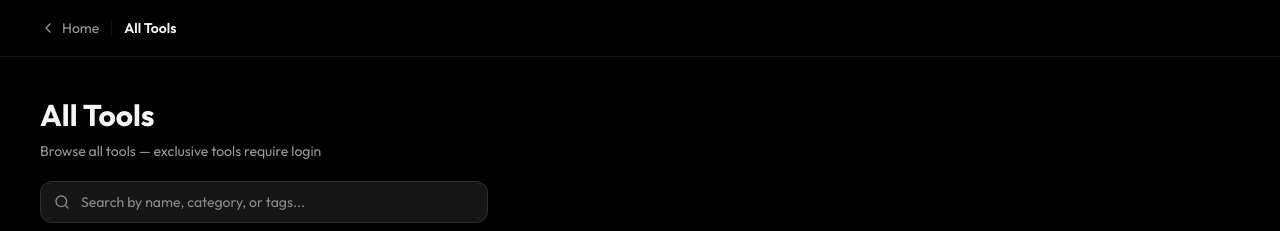
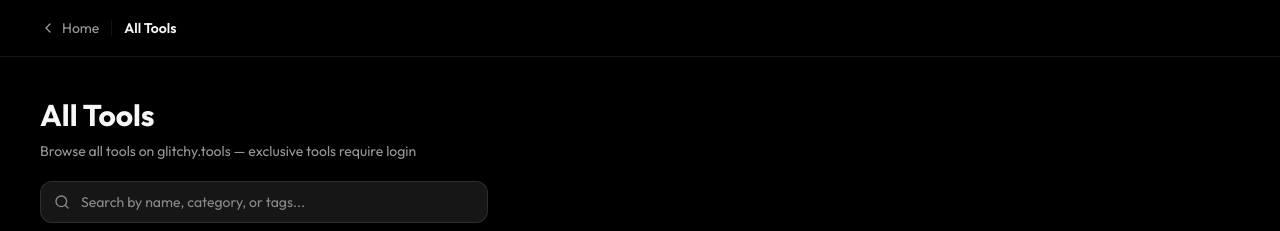
Before and after one commit to glitchy-tools/glitchy-tools-frontend, a Vue app: page /all-tools in a window 1280 px wide. Shown: the top 231 px of the page. Built offline with nearby package versions, Linux system fonts and the light colour scheme.

Commit message:
Glitchy.tools name

```diff
--- a/src/views/AllToolsView.vue
+++ b/src/views/AllToolsView.vue
@@ -42,7 +42,7 @@
     <div class="site-container py-6 md:py-10">
       <div class="mb-8">
         <h1 class="text-2xl md:text-3xl font-bold text-text-primary mb-2">All Tools</h1>
-        <p class="text-sm text-text-secondary mb-5">Browse all tools — exclusive tools require login</p>
+        <p class="text-sm text-text-secondary mb-5">Browse all tools on glitchy.tools — exclusive tools require login</p>
 
         <div class="relative max-w-md">
           <svg xmlns="http://www.w3.org/2000/svg" width="16" height="16" viewBox="0 0 24 24" fill="none" stroke="currentColor" stroke-width="2" stroke-linecap="round" stroke-linejoin="round" class="absolute left-3.5 top-1/2 -translate-y-1/2 text-text-muted"><circle cx="11" cy="11" r="8"/><path d="m21 21-4.3-4.3"/></svg>
```
